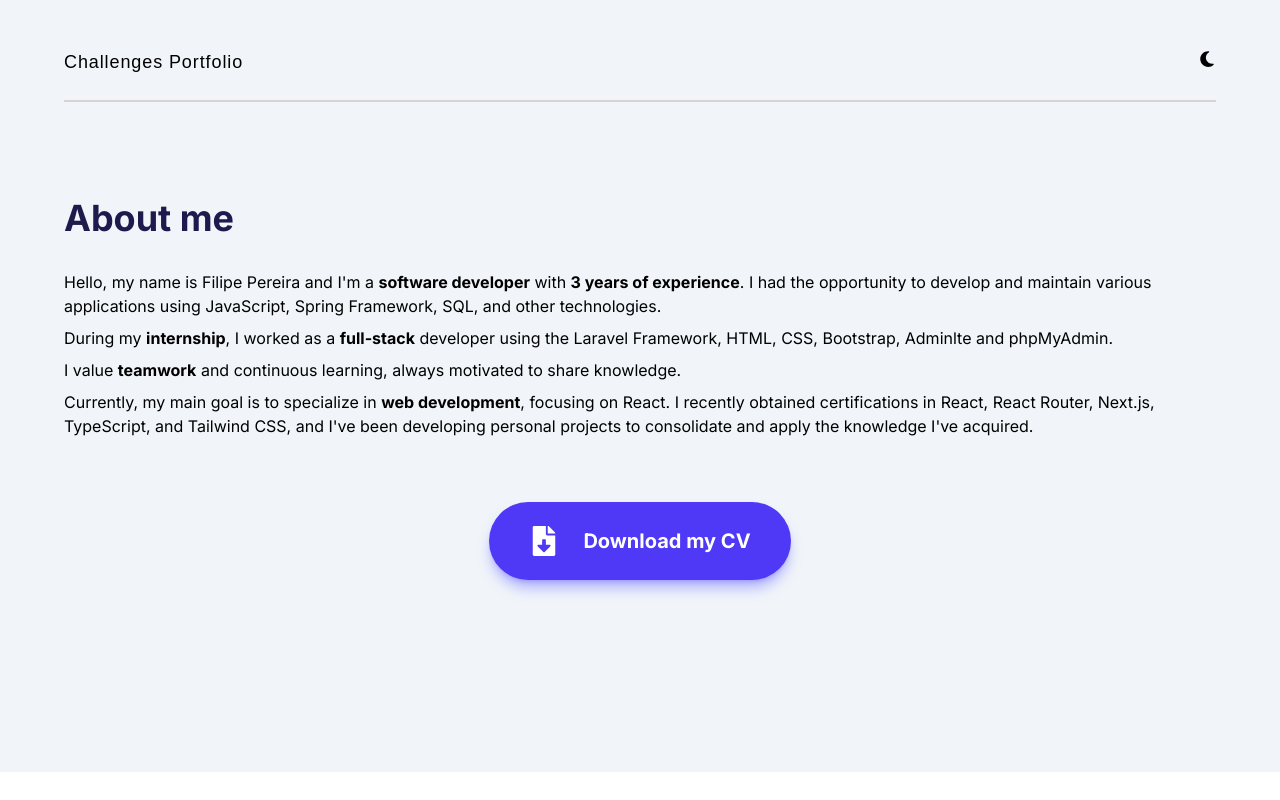
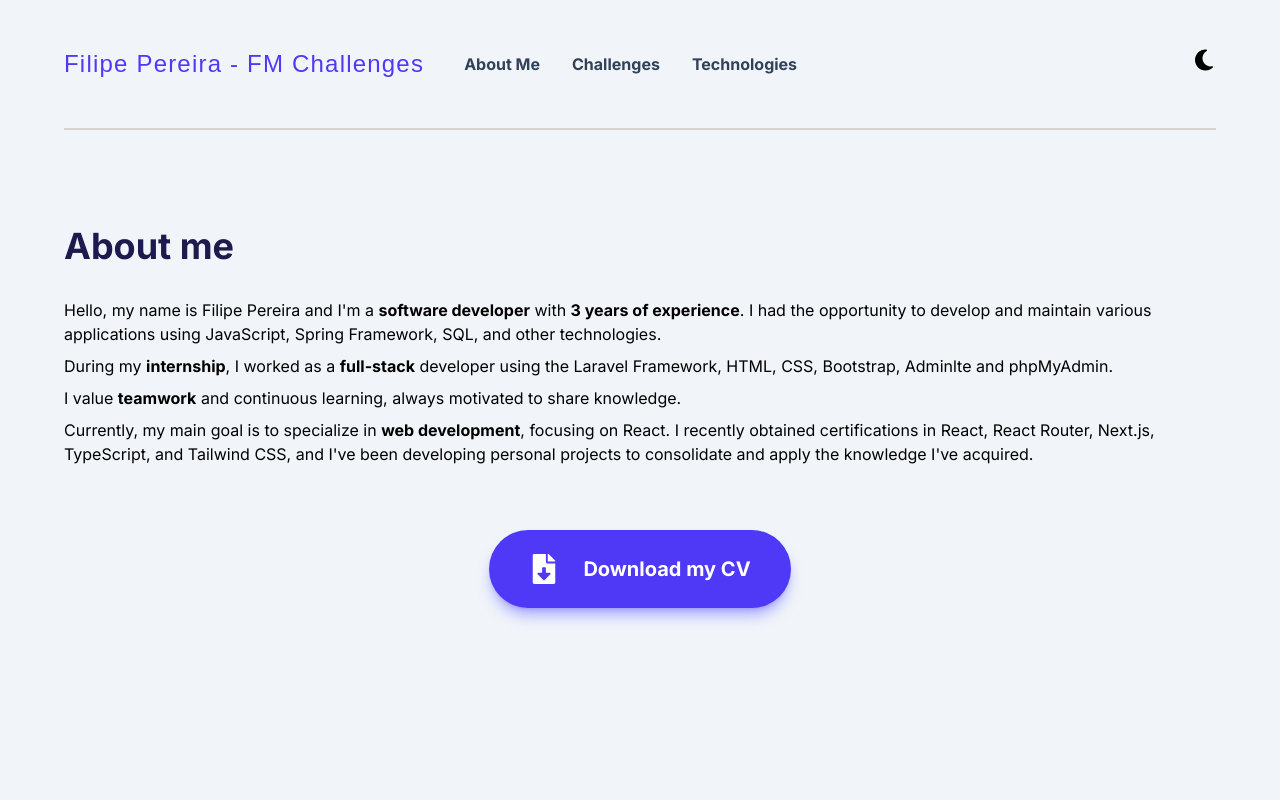
Before and after one commit to f29pereira/frontend-mentor-portfolio, a Next.js app: page / in a window 1280 px wide. Shown: the top 800 px of the page. Built offline with nearby package versions, Linux system fonts and the light colour scheme; a web font is replaced by a local one.

Commit message:
feat: integrate NavDesktop into Nav
- Move Nav from sections folder into the Nav folder
- Update Nav import in the RootLayout

```diff
--- a/src/app/components/sections/Nav/Nav.tsx
+++ /dev/null
@@ -1,35 +0,0 @@
-import clsx from "clsx";
-import styles from "./Nav.module.css";
-import ThemeToggleButton from "../../shared/ThemeToggleButton/ThemeToggleButton";
-
-/**
- * Renders Navigation Bar with:
- * - title
- * - app theme toggle button
- */
-export default function Nav() {
-  return (
-    <nav
-      className={clsx(
-        "px-4 py-8",
-        styles.nav,
-        "sm:px-10",
-        "md:px-12 md:pt-12",
-        "lg:px-14 xl:px-16 2xl:px-20",
-        "3xl:px-40",
-      )}
-    >
-      <div className={clsx("flex items-center")}>
-        <span className={clsx("text-lg text-black tracking-wider")}>
-          Challenges Portfolio
-        </span>
-
-        <ul className={clsx("ml-auto text-lg")}>
-          <ThemeToggleButton />
-        </ul>
-      </div>
-
-      <div className={clsx("mt-6 border-b-2 border-stone-300")}></div>
-    </nav>
-  );
-}
--- /dev/null
+++ b/src/app/components/sections/Navigation/Nav/Nav.tsx
@@ -0,0 +1,59 @@
+import clsx from "clsx";
+import styles from "./Nav.module.css";
+import MobileNavToggle from "../MobileNavigation/MobileNavToggle/MobileNavToggle";
+import DesktopNav from "../DesktopNav/DesktopNav";
+import ThemeToggleButton from "../../../shared/ThemeToggleButton/ThemeToggleButton";
+
+/**
+ * Renders desktop/mobile main navigation with:
+ * - title
+ * - page Navigation links: About me, Challenges and Technologies
+ * - app theme toggle button
+ */
+export default function Nav() {
+  return (
+    <nav
+      className={clsx(
+        "px-4 py-8",
+        "sm:px-10",
+        "md:px-12 md:pt-12",
+        "lg:px-14 xl:px-16",
+        "2xl:px-20 2xl:pt-14",
+        "3xl:px-40",
+      )}
+    >
+      <div className={clsx("flex items-center")}>
+        <div className={clsx("flex items-center gap-4 mr-10")}>
+          <div className="lg:hidden">
+            <MobileNavToggle />
+          </div>
+
+          <span
+            className={clsx(
+              "text-sm text-indigo-600 tracking-wider",
+              styles.nav,
+              "sm:text-xl md:text-2xl",
+              "dark:text-dark-title",
+            )}
+          >
+            Filipe Pereira - FM Challenges
+          </span>
+        </div>
+
+        <DesktopNav />
+
+        <div className={clsx("ml-auto text-lg", "md:text-xl xl:text-2xl")}>
+          <ThemeToggleButton />
+        </div>
+      </div>
+
+      {/*Line border*/}
+      <div
+        className={clsx(
+          "mt-6 border-b-2 border-stone-300",
+          "md:mt-8 lg:mt-10 xl:mt-12",
+        )}
+      ></div>
+    </nav>
+  );
+}
--- a/src/app/layout.tsx
+++ b/src/app/layout.tsx
@@ -3,7 +3,7 @@ import "./globals.css";
 import { Inter, Caprasimo } from "next/font/google";
 import clsx from "clsx";
 import ThemeProvider from "./components/context/ThemeProvider/ThemeProvider";
-import Nav from "./components/sections/Nav/Nav";
+import Nav from "./components/sections/Navigation/Nav/Nav";
 import Footer from "./components/sections/Footer/Footer";
 
 const caprasimo = Caprasimo({
```
Also changed, not shown: src/app/components/sections/Navigation/Nav/Nav.module.css (renamed from src/app/components/sections/Nav/Nav.module.css).
